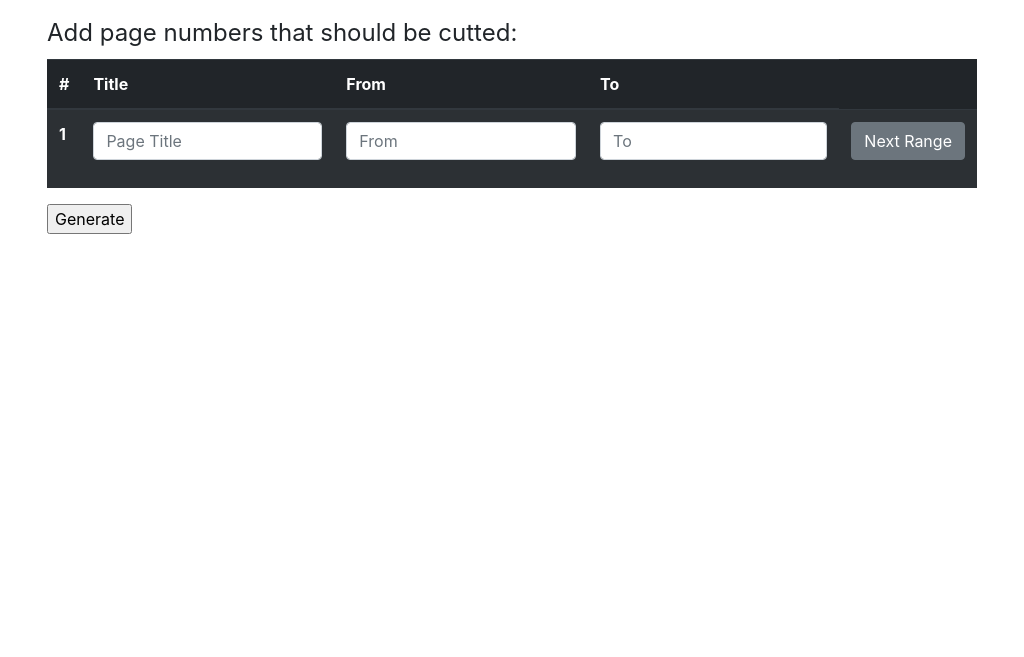
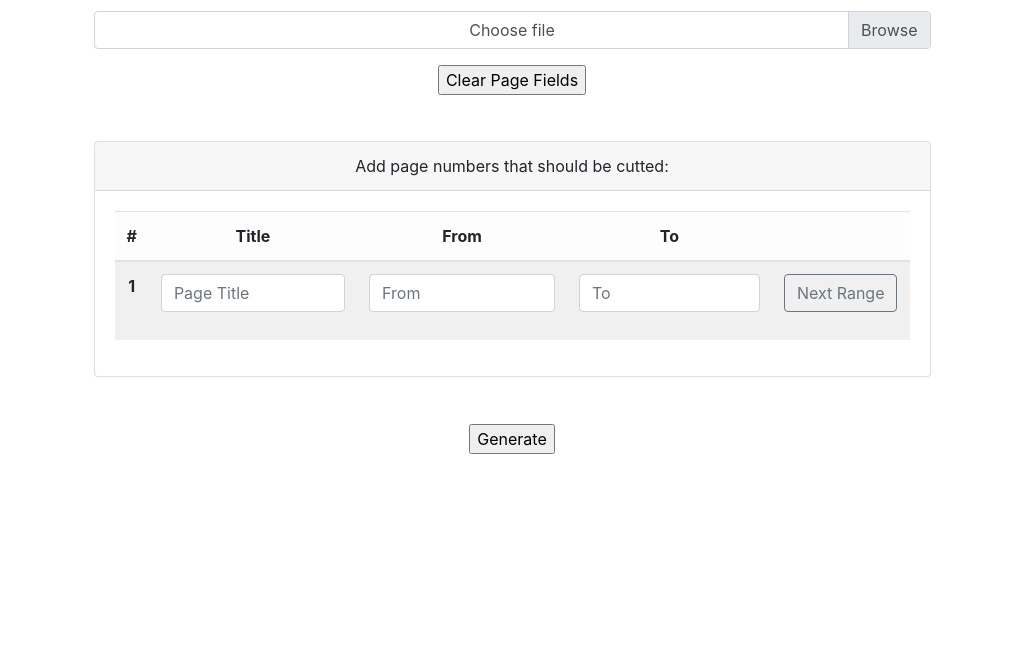
Before and after one commit to ani-hovhannisyan/pdfeditorial, an Electron app: page index.html in a window 1024 px wide. Shown: the part 143-800 px from the top of the page. Drawn offline with nearby package versions, Linux system fonts and the light colour scheme.

Commit message:
Fixed "Next Page" button bug, "clean" button bug, added center style.

```diff
--- a/index.css
+++ b/index.css
@@ -1,15 +1,3 @@
-body {
-  text-align: center;
+.custom-file, .container, .card {
+  margin: 5%;
 }
-
-#pages {
-  position: relative;
-}
-
-.from, .to {
-  width: 60px;
-}
-
-#clear {
-  float: right;
-}
--- a/index.html
+++ b/index.html
@@ -14,42 +14,53 @@
     <script>require('bootstrap');</script>
   </head>
   <body>
+    <div class="container text-center">
       <h1>PDF Editorial</h1>
-
-    <div class="container">
-      <input id="browse-path" type="file" name="Choose PDF File" accept=".pdf,.PDF" multiple="false"><br><br>
-      <input id="clear" type="button" name="Clear" value="Clear Page Fields"><br><br>
-        <legend>Add page numbers that should be cutted:</legend>
-        <table id="pages" class="table table-striped table-dark table-responsive-sm">
+      <div class="input-group mb-3">
+        <div class="custom-file">
+          <input type="file" class="custom-file-input" id="browse-path" name="Choose PDF File"
+                 accept=".pdf,.PDF" multiple="false" aria-describedby="inputGroupFileAddon01">
+          <label class="custom-file-label" for="inputGroupFile01">Choose file</label>
+        </div>
+      </div>
+      <input id="clear" type="button" name="Clear" value="Clear Page Fields">
+      <div class="card">
+        <div class="card-header">Add page numbers that should be cutted:</div>
+        <div class="card-body">
+          <table id="pages" class="table table-striped table-light table-responsive-sm">
             <thead>
-            <tr id="page-1">
+              <tr>
                 <th scope="col">#</th>
                 <th scope="col">Title</th>
                 <th scope="col">From</th>
                 <th scope="col">To</th>
+                <th scope="col"></th>
               </tr>
             </thead>
             <tbody>
-            <tr>
+              <tr class="page" id="page-1">
                 <th scope="row">1</th>
-              <td> <div class="input-group mb-3">
+                <td><div class="input-group mb-3">
                   <input type="text" class="title form-control" placeholder="Page Title" aria-label="Page Title" aria-describedby="basic-addon1">
-              </div> </td>
-              <td> <div class="input-group mb-3">
+                </div></td>
+                <td><div class="input-group mb-3">
                   <input type="number" class="from form-control" placeholder="From" aria-label="From" aria-describedby="basic-addon1">
-              </div> </td>
-              <td> <div class="input-group mb-3">
+                </div></td>
+                <td><div class="input-group mb-3">
                   <input type="number" class="to form-control" placeholder="To" aria-label="To" aria-describedby="basic-addon1">
-              </div> </td>
-              <td> <div class="btn-group" role="group" aria-label="Next Range">
-                <button type="button" id="next-range-1" class=" btn btn-secondary">Next Range</button>
-              </div> </td>
+                </div></td>
+                <td><div class="btn-group" role="group" aria-label="Next Range">
+                  <button type="button" id="next-range-1" class="btn btn-outline-secondary">Next Range</button>
+                </div></td>
               </tr>
             </tbody>
           </table>
+        </div>
+      </div>
       <input id="generate" class="" type="submit" name="Generate" value="Generate">
     </div>
-
+    </div>
+    <!-- Custom Scripts -->
     <script type="text/javascript" src="./renderer.js"> </script>
   </body>
 </html>
--- a/renderer.js
+++ b/renderer.js
@@ -2,7 +2,6 @@
 document.getElementById("browse-path").addEventListener("change", onChangeChoose);
 //Cutting
 document.getElementById("generate").addEventListener("click", onClickGenerate);
-document.getElementById("pages").addEventListener("keyup", onPagesKeyUp);
 document.getElementById("next-range-1").addEventListener("click", onNextRange);
 document.getElementById("clear").addEventListener("click", onClickClear);
 //Convertion
@@ -71,12 +70,6 @@ function onChangeChoose (e) {
   console.log("Choosed", sourcePDF);
   if (! fs.existsSync(sourcePDF)) {
     alert("Please choose another valid PDF file");
-  }
-};
-
-function onPagesKeyUp (e) {
-  if (e.keyCode == 13 && e.srcElement.className == INPUTELCLASS) {
-    createNewPageField();
   }
 };
 
@@ -159,6 +152,7 @@ function createNewPageField () {
                    .replace("next-range-", "next-range-" + PAGES_COUNT);
     $('#pages > tbody:last-child').append(el);
     el.getElementsByClassName(INPUTELCLASS)[0].focus();
+    document.getElementById("next-range-" + PAGES_COUNT).addEventListener("click", onNextRange);
 };
 
 function onNextRange () {
```
Lines whose indentation alone changed are shown as unchanged.
